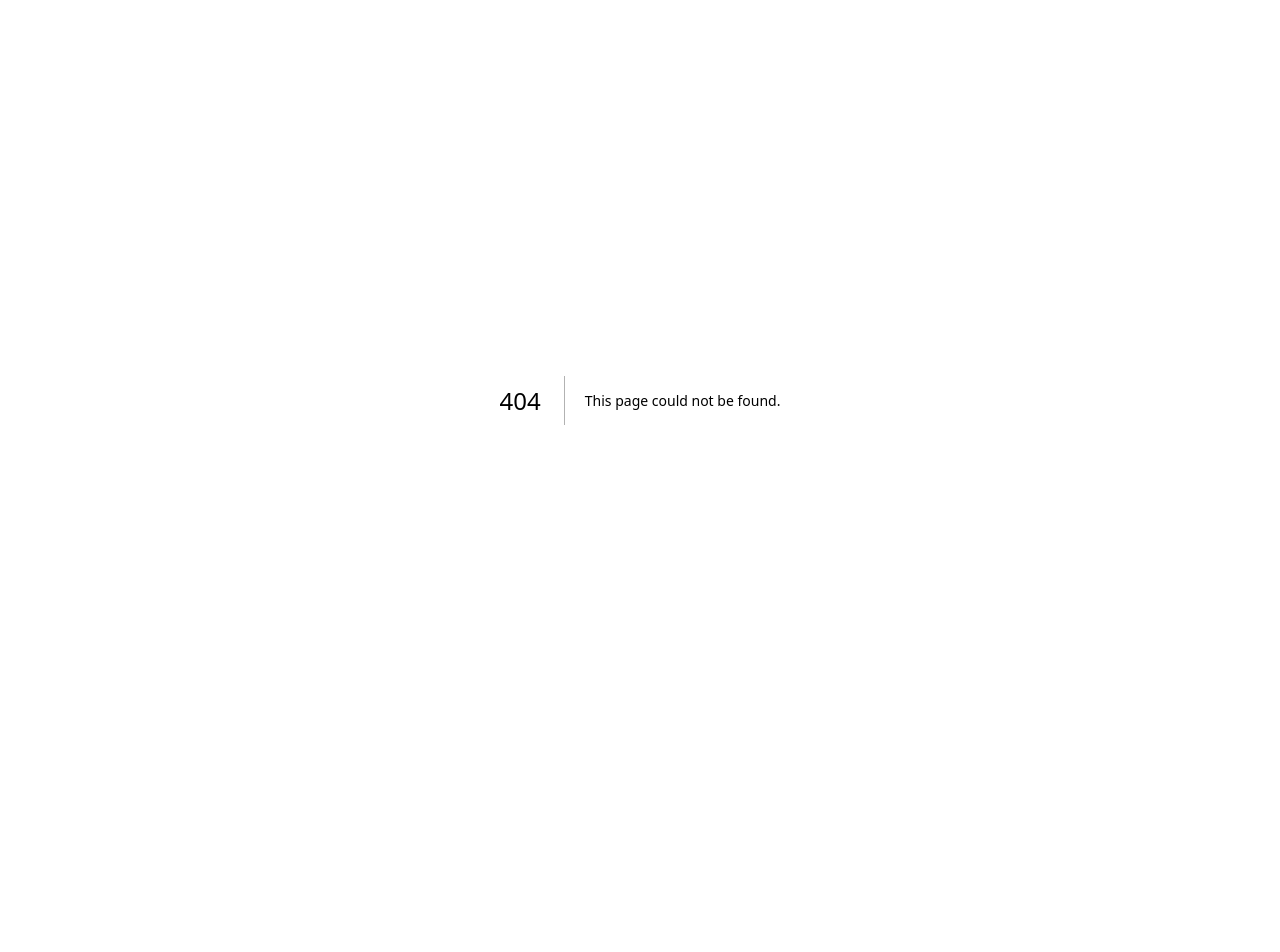
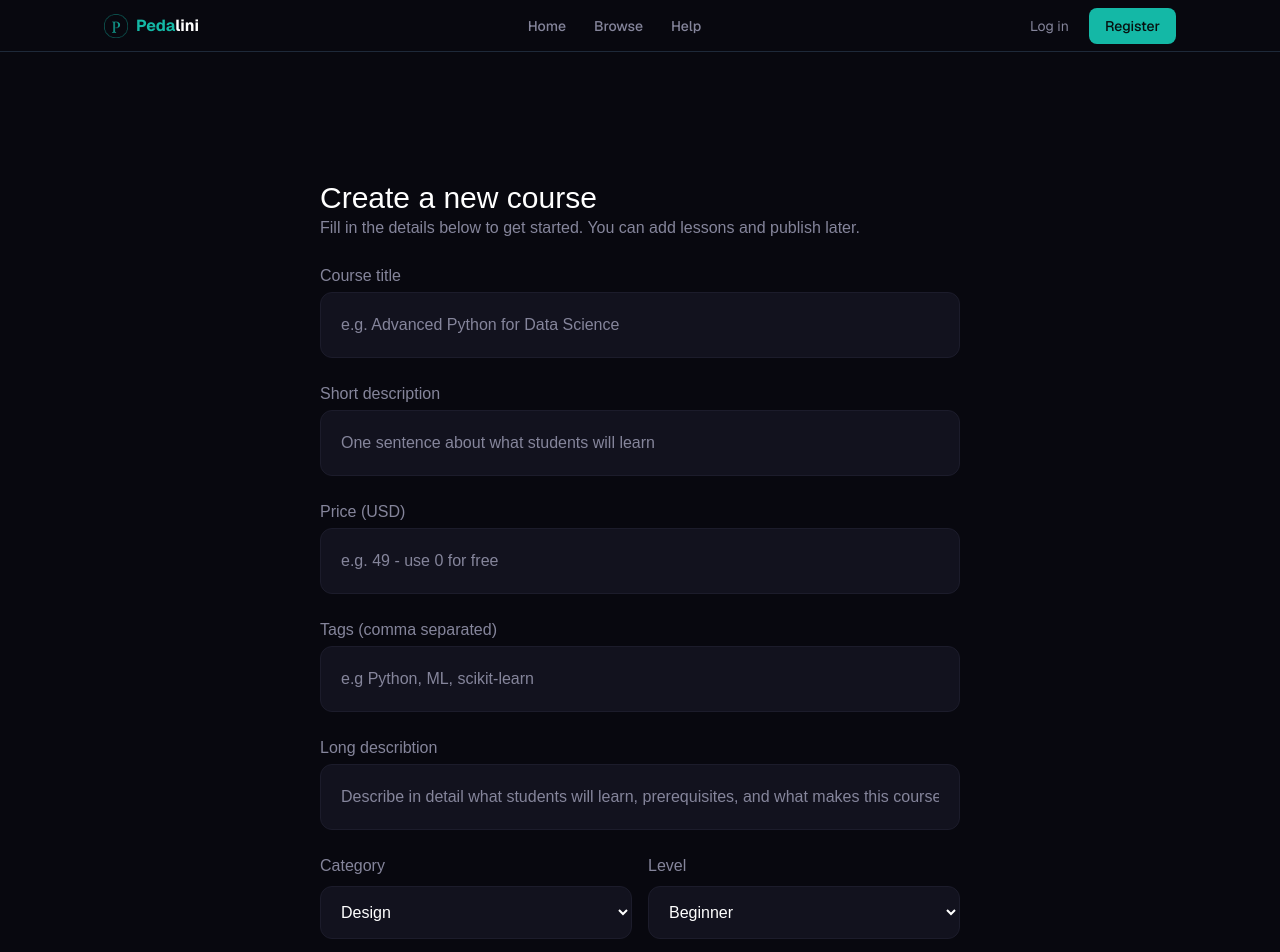
Before and after one commit to WojciechKosow/Pedalini.com, a Next.js app: page /createcourse in a window 1280 px wide. Before the commit this address had no page. Shown: the top 952 px of the page. Before the commit the page ends 800 px from the top, so only its background shows below. Built offline with nearby package versions, Linux system fonts and the light colour scheme.

Commit message:
createcourse

```diff
--- /dev/null
+++ b/app/createcourse/page.tsx
@@ -0,0 +1,93 @@
+import React from "react";
+import Navbar from "../components/Navbar";
+import Footer from "../components/Footer";
+import Link from "next/link";
+
+function page() {
+  return (
+    <div>
+      <>
+        <Navbar />
+        <section className="bg-[#08080f] py-24 md:py-32 text-[#85859b]">
+          <div className="grid grid-cols-12">
+            <div className="col-span-6 col-start-4">
+              <h1 className="text-3xl text-white">Create a new course</h1>
+              <p>
+                Fill in the details below to get started. You can add lessons
+                and publish later.
+              </p>
+              <div className="mt-6 flex flex-col gap-1">
+                <p>Course title</p>
+                <input
+                  type="text"
+                  placeholder="e.g. Advanced Python for Data Science"
+                  className="p-5 cursor-pointer bg-[#12121e] border border-[#1c1c2b] text-white rounded-xl w-full placeholder:text-[#85859b]"
+                />
+              </div>
+              <div className="mt-6 flex flex-col gap-1">
+                <p>Short description</p>
+                <input
+                  type="text"
+                  placeholder="One sentence about what students will learn"
+                  className="p-5 cursor-pointer bg-[#12121e] border border-[#1c1c2b] text-white rounded-xl w-full placeholder:text-[#85859b]"
+                />
+              </div>
+
+              <div className="mt-6 flex flex-col gap-1">
+                <p>Price (USD)</p>
+                <input
+                  type="number"
+                  placeholder="e.g. 49 - use 0 for free"
+                  className="p-5 cursor-pointer bg-[#12121e] border border-[#1c1c2b] text-white rounded-xl w-full placeholder:text-[#85859b]"
+                />
+              </div>
+              <div className="mt-6 flex flex-col gap-1">
+                <p>Tags (comma separated)</p>
+                <input
+                  type="text"
+                  placeholder="e.g Python, ML, scikit-learn"
+                  className="p-5 cursor-pointer bg-[#12121e] border border-[#1c1c2b] text-white rounded-xl w-full placeholder:text-[#85859b]"
+                />
+              </div>
+              <div className="mt-6 flex flex-col gap-1">
+                <p>Long describtion</p>
+                <input
+                  type="text"
+                  placeholder="Describe in detail what students will learn, prerequisites, and what makes this course unique..."
+                  className="p-5 cursor-pointer bg-[#12121e] border border-[#1c1c2b] text-white rounded-xl w-full placeholder:text-[#85859b]"
+                />
+              </div>
+              <div className="mt-6 grid grid-cols-2 gap-4">
+                <div className="flex flex-col gap-2">
+                  <p className="text-[#85859b]">Category</p>
+                  <select className="p-4 bg-[#12121e] border border-[#1c1c2b] text-white rounded-xl w-full cursor-pointer">
+                    <option>Design</option>
+                    <option>Engineering</option>
+                    <option>Data Science</option>
+                    <option>Business</option>
+                    <option>Photography</option>
+                  </select>
+                </div>
+
+                <div className="flex flex-col gap-2">
+                  <p className="text-[#85859b]">Level</p>
+                  <select className="p-4 bg-[#12121e] border border-[#1c1c2b] text-white rounded-xl w-full cursor-pointer">
+                    <option>Beginner</option>
+                    <option>Intermediate</option>
+                    <option>Advanced</option>
+                  </select>
+                </div>
+              </div>
+              <button className=" mt-4 border border-[#14b8a6] bg-[#14b8a6] text-black rounded-xl p-4 w-full">
+                Create Course
+              </button>
+            </div>
+          </div>
+        </section>
+        <Footer />
+      </>
+    </div>
+  );
+}
+
+export default page;
```
